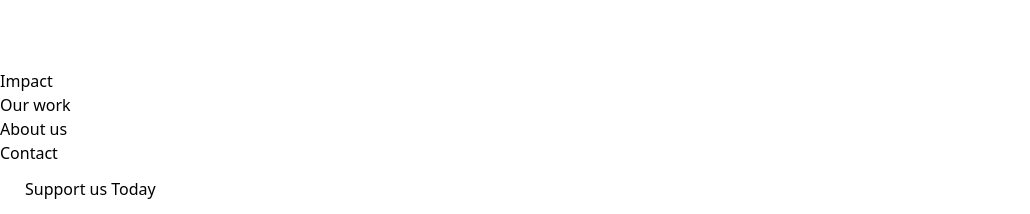
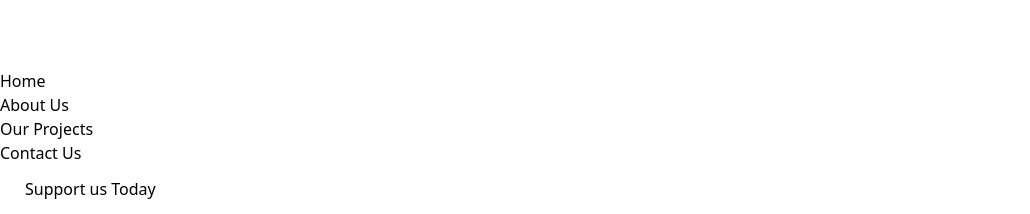
Before and after one commit to anibesam/littlegiants, a React (Vite) app: page / in a window 1280 px wide. Shown: the part 455-669 px from the top of the page, without its empty margins (0-1030 px from the left). Built offline with nearby package versions, Linux system fonts and the light colour scheme; a web font is replaced by a local one.

Commit message:
fixed pages

```diff
--- a/src/partials/Header.jsx
+++ b/src/partials/Header.jsx
@@ -64,16 +64,16 @@ function Header({
             {/* Desktop menu links */}
             <ul className="flex grow justify-start flex-wrap items-center">
               <li>
-                <Link to="/" className="font-medium text-white px-3 lg:px-5 py-2 flex items-center transition duration-150 ease-in-out">Impact</Link>
+                <Link to="/" className="font-medium text-white px-3 lg:px-5 py-2 flex items-center transition duration-150 ease-in-out">Home</Link>
               </li>
               <li>
-                <Link to="/" className="font-medium text-white px-3 lg:px-5 py-2 flex items-center transition duration-150 ease-in-out">Our work</Link>
+                <Link to="/" className="font-medium text-white px-3 lg:px-5 py-2 flex items-center transition duration-150 ease-in-out">About Us</Link>
               </li>
               <li>
-                <Link to="/" className="font-medium text-white px-3 lg:px-5 py-2 flex items-center transition duration-150 ease-in-out"> About us</Link>
+                <Link to="/" className="font-medium text-white px-3 lg:px-5 py-2 flex items-center transition duration-150 ease-in-out">Our Projects </Link>
               </li>
               <li>
-                <Link to="/" className="font-medium text-white px-3 lg:px-5 py-2 flex items-center transition duration-150 ease-in-out">Contact</Link>
+                <Link to="/" className="font-medium text-white px-3 lg:px-5 py-2 flex items-center transition duration-150 ease-in-out">Contact Us</Link>
               </li>
             </ul>
 
```
